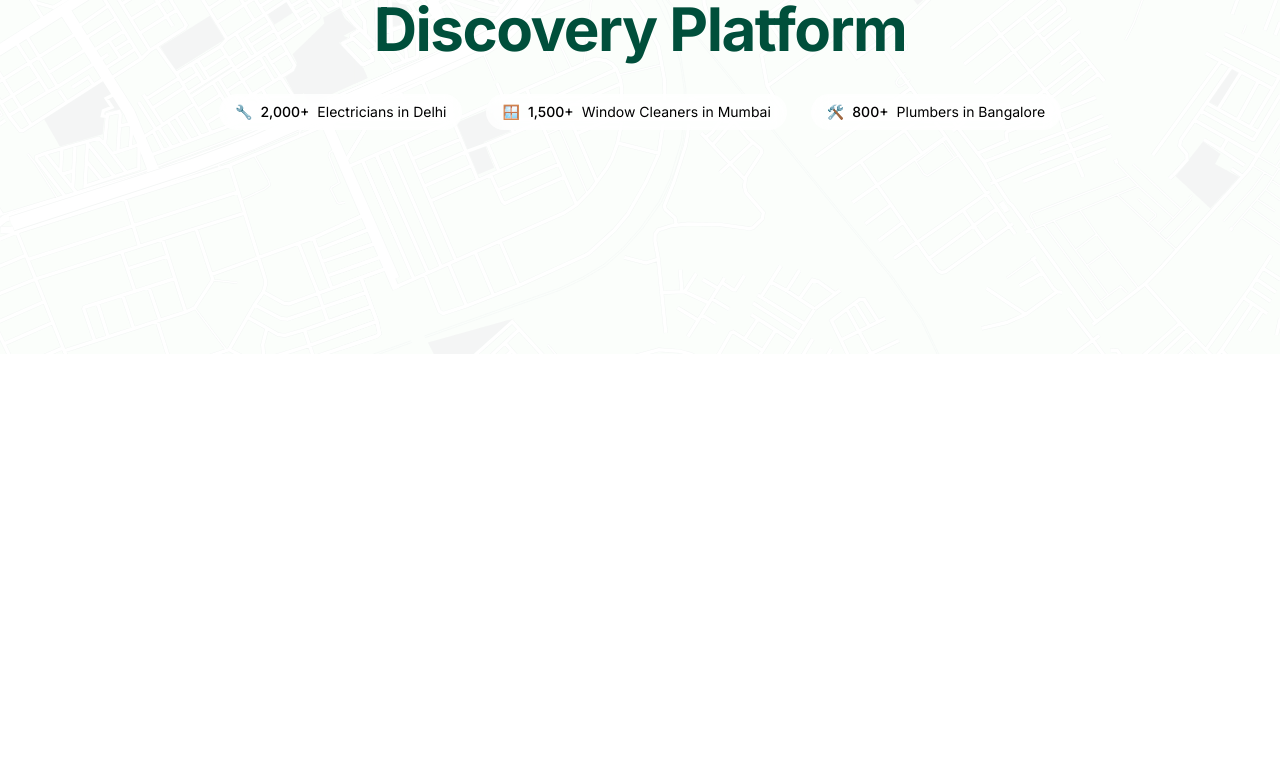
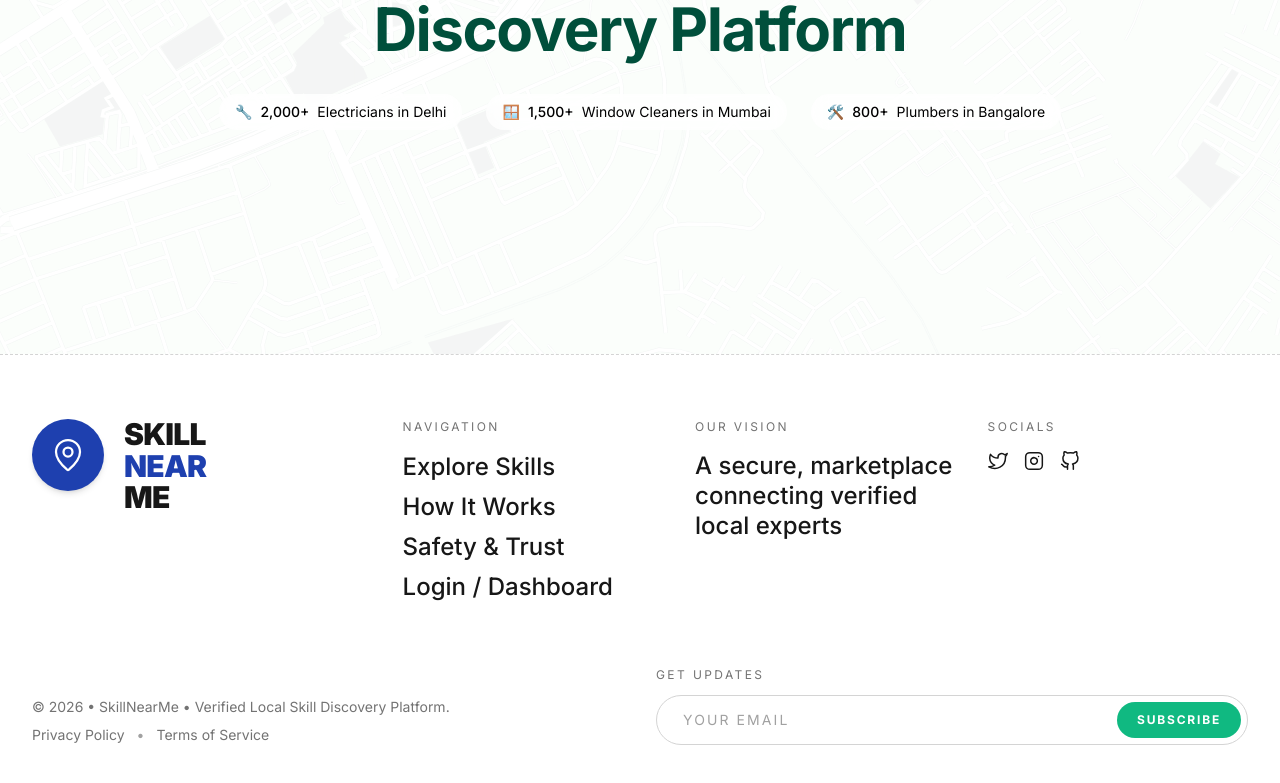
Before and after one commit to codezenashish/skillnearme, a Next.js app: page / in a window 1280 px wide. Shown: the part 373-1156 px from the top of the page. Before the commit the page ends 800 px from the top, so only its background shows below. Built offline with nearby package versions, Linux system fonts and the light colour scheme.

Commit message:
feat: enhance Footer component with navigation links and social media icons

```diff
--- a/src/app/layout.tsx
+++ b/src/app/layout.tsx
@@ -2,6 +2,7 @@ import type { Metadata } from "next";
 import { Geist, Geist_Mono } from "next/font/google";
 import "./globals.css";
 import Navbar from "../components/layout/NavBar";
+import Footer from "../components/layout/Footer";
 
 const geistSans = Geist({
   variable: "--font-geist-sans",
@@ -31,6 +32,7 @@ export default function RootLayout({
       <body className="min-h-full flex flex-col">
         <Navbar />
         {children}
+        <Footer />
       </body>
     </html>
   );
--- a/src/components/layout/Footer.tsx
+++ b/src/components/layout/Footer.tsx
@@ -1,4 +1,149 @@
-const Footer = () => {
-  return <div>Footer</div>;
-};
-export default Footer;
+"use client";
+import Link from "next/link";
+import { MapPin } from "lucide-react";
+import { FiTwitter, FiInstagram, FiGithub } from "react-icons/fi";
+
+export default function Footer() {
+  return (
+    <footer className="relative w-full px-4 sm:px-6 lg:px-8 py-12 sm:py-16 bg-white border-t border-dashed border-neutral-300">
+      <div className="relative max-w-350 mx-auto w-full">
+        <div className="grid grid-cols-1 lg:grid-cols-[1.3fr_1fr_1fr_1fr] gap-10 lg:gap-8">
+          <div className="flex items-start gap-5">
+            <div className="shrink-0 w-18 h-18 rounded-full bg-[#1E40AF] flex items-center justify-center shadow-md">
+              <MapPin className="w-9 h-9 text-white" strokeWidth={1.5} />
+            </div>
+            <h3 className="text-2xl sm:text-3xl font-black text-neutral-900 leading-[1.05] tracking-tight uppercase">
+              SKILL
+              <br />
+              <span className="text-[#1E40AF]">NEAR</span>
+              <br />
+              ME
+            </h3>
+          </div>
+
+          <div className="flex flex-col gap-4">
+            <h4 className="text-xs tracking-[0.2em] uppercase text-neutral-500">
+              Navigation
+            </h4>
+            <ul className="flex flex-col gap-2 text-xl sm:text-2xl font-medium text-neutral-900">
+              <li>
+                <Link
+                  href="#explore"
+                  className="hover:text-[#1E40AF] transition-colors"
+                >
+                  Explore Skills
+                </Link>
+              </li>
+              <li>
+                <Link
+                  href="#how-it-works"
+                  className="hover:text-[#1E40AF] transition-colors"
+                >
+                  How It Works
+                </Link>
+              </li>
+              <li>
+                <Link
+                  href="#safety"
+                  className="hover:text-[#1E40AF] transition-colors"
+                >
+                  Safety & Trust
+                </Link>
+              </li>
+              <li>
+                <Link
+                  href="/login"
+                  className="hover:text-[#1E40AF] transition-colors"
+                >
+                  Login / Dashboard
+                </Link>
+              </li>
+            </ul>
+          </div>
+
+          <div className="flex flex-col gap-4">
+            <h4 className="text-xs tracking-[0.2em] uppercase text-neutral-500">
+              Our Vision
+            </h4>
+            <p className="text-xl sm:text-2xl text-neutral-900 leading-tight font-medium">
+              A secure, marketplace
+              <br />
+              connecting verified local experts
+            </p>
+          </div>
+
+          <div className="flex flex-col gap-4">
+            <h4 className="text-xs tracking-[0.2em] uppercase text-neutral-500">
+              Socials
+            </h4>
+            <div className="flex items-center gap-4">
+              <Link
+                href="#"
+                className="text-neutral-900 hover:text-[#1E40AF] transition-colors"
+              >
+                <FiTwitter className="w-5 h-5" strokeWidth={1.8} />
+              </Link>
+              <Link
+                href="#"
+                className="text-neutral-900 hover:text-[#1E40AF] transition-colors"
+              >
+                <FiInstagram className="w-5 h-5" strokeWidth={1.8} />
+              </Link>
+              <Link
+                href="#"
+                className="text-neutral-900 hover:text-[#1E40AF] transition-colors"
+              >
+                <FiGithub className="w-5 h-5" strokeWidth={1.8} />
+              </Link>
+            </div>
+          </div>
+        </div>
+
+        <div className="mt-16 grid grid-cols-1 lg:grid-cols-2 gap-8 items-end">
+          <div className="flex flex-col gap-2 text-neutral-500 text-xs sm:text-sm">
+            <p>
+              © 2026 • SkillNearMe • Verified Local Skill Discovery Platform.
+            </p>
+            <div className="flex items-center gap-3">
+              <Link
+                href="#"
+                className="hover:text-neutral-900 transition-colors"
+              >
+                Privacy Policy
+              </Link>
+              <span className="text-neutral-400">•</span>
+              <Link
+                href="#"
+                className="hover:text-neutral-900 transition-colors"
+              >
+                Terms of Service
+              </Link>
+            </div>
+          </div>
+
+          <div>
+            <h4 className="text-xs tracking-[0.2em] uppercase text-neutral-500 mb-3">
+              Get Updates
+            </h4>
+            <form
+              onSubmit={(e) => e.preventDefault()}
+              className="flex items-center rounded-full border border-neutral-300 bg-white p-1.5 focus-within:border-[#1E40AF] transition-colors"
+            >
+              <input
+                placeholder="YOUR EMAIL"
+                className="flex-1 min-w-0 bg-transparent rounded-full px-5 py-2 text-neutral-900 text-sm tracking-[0.15em] uppercase placeholder:text-neutral-400 focus:outline-none"
+                type="email"
+              />
+              <button
+                type="submit"
+                className="rounded-full bg-[#10B981] hover:bg-emerald-600 text-white px-5 py-2.5 text-xs tracking-[0.15em] uppercase font-bold transition-colors cursor-pointer whitespace-nowrap"
+              >
+                Subscribe
+              </button>
+            </form>
+          </div>
+        </div>
+      </div>
+    </footer>
+  );
+}
```
